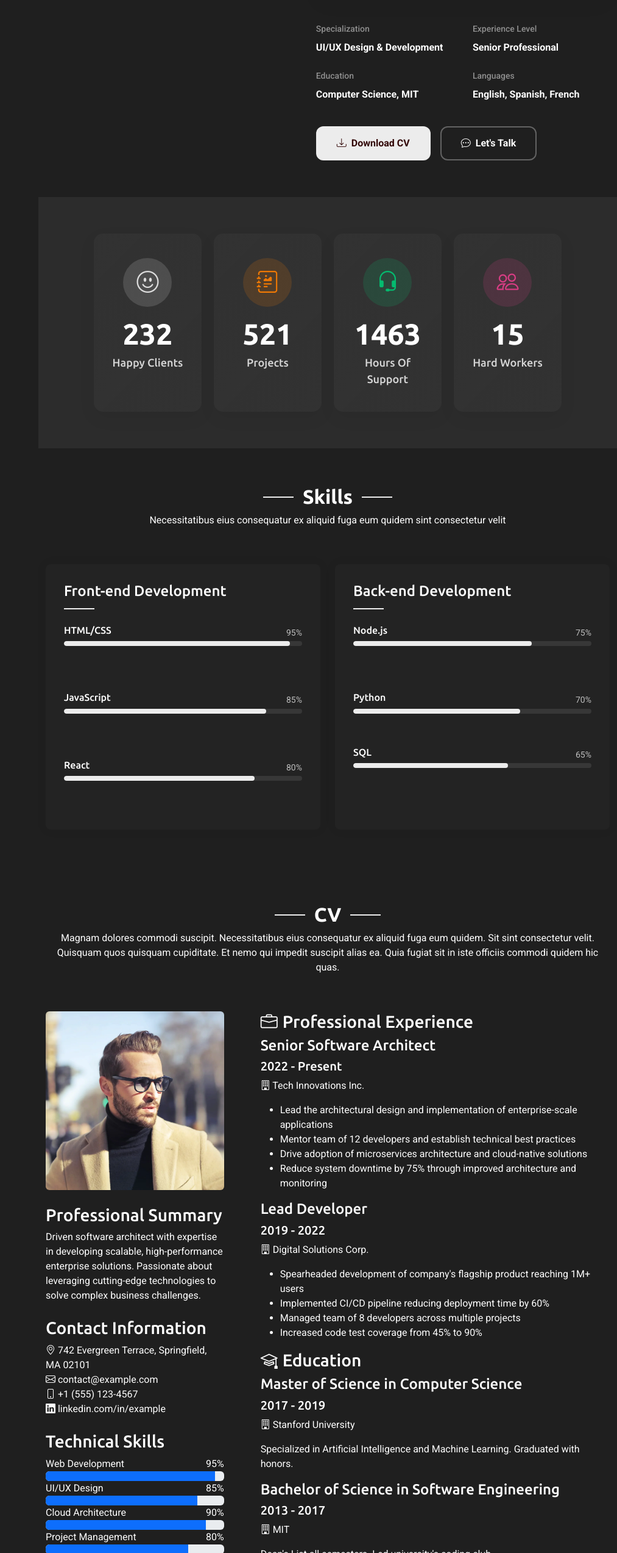
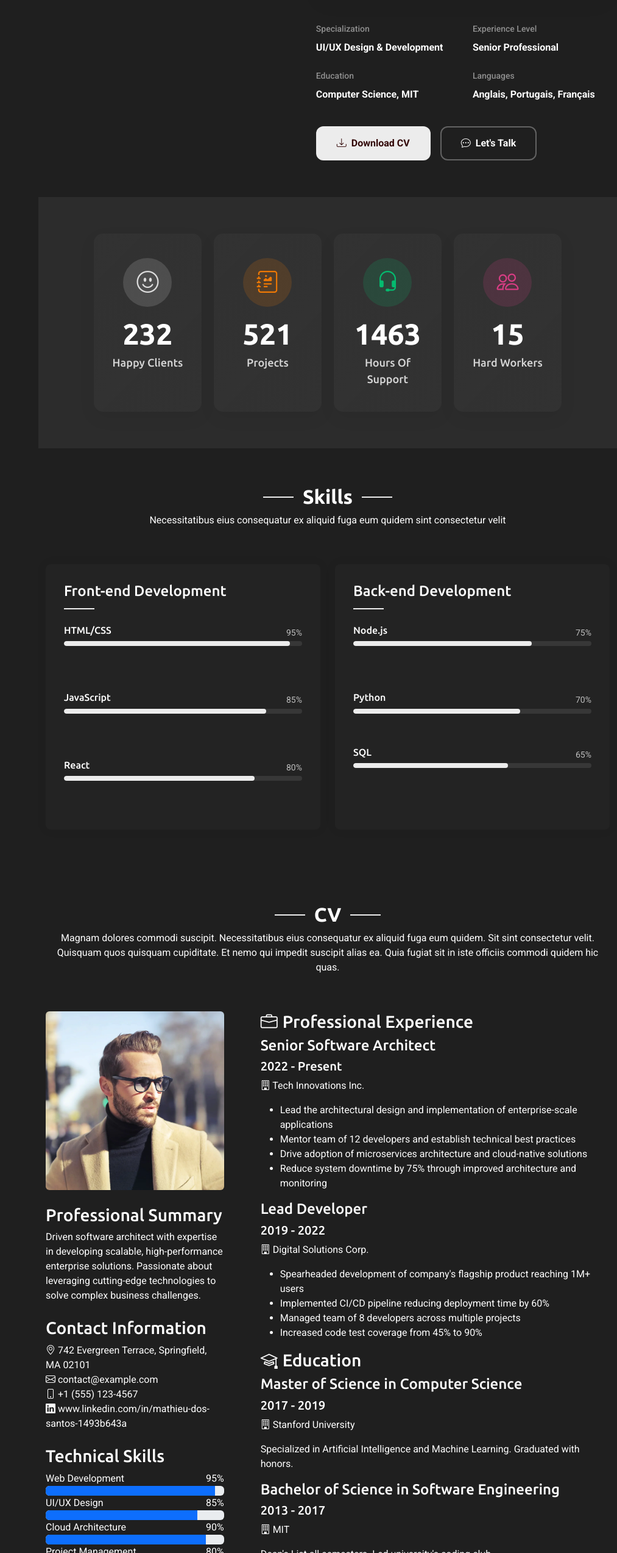
Before and after one commit to M-DosSantos15/M-DosSantos15.github.io, a plain HTML site: page index.html in a window 1280 px wide. Shown: the part 1485-4031 px from the top of the page at 61% size, without its empty margins (267-1280 px from the left). Drawn offline with nearby package versions, Linux system fonts and the light colour scheme.

Commit message:
Add files via upload

```diff
--- a/index.html
+++ b/index.html
@@ -211,7 +211,7 @@
                   </div>
                   <div class="detail-item">
                     <span class="detail-label">Languages</span>
-                    <span class="detail-value">English, Spanish, French</span>
+                    <span class="detail-value">Anglais, Portugais, Français</span>
                   </div>
                 </div>
               </div>
@@ -405,7 +405,7 @@
                 <li><i class="bi bi-geo-alt"></i> 742 Evergreen Terrace, Springfield, MA 02101</li>
                 <li><i class="bi bi-envelope"></i> contact@example.com</li>
                 <li><i class="bi bi-phone"></i> +1 (555) 123-4567</li>
-                <li><i class="bi bi-linkedin"></i> linkedin.com/in/example</li>
+                <li><i class="bi bi-linkedin"></i> www.linkedin.com/in/mathieu-dos-santos-1493b643a</li>
               </ul>
 
               <div class="skills-animation mt-4">
```
